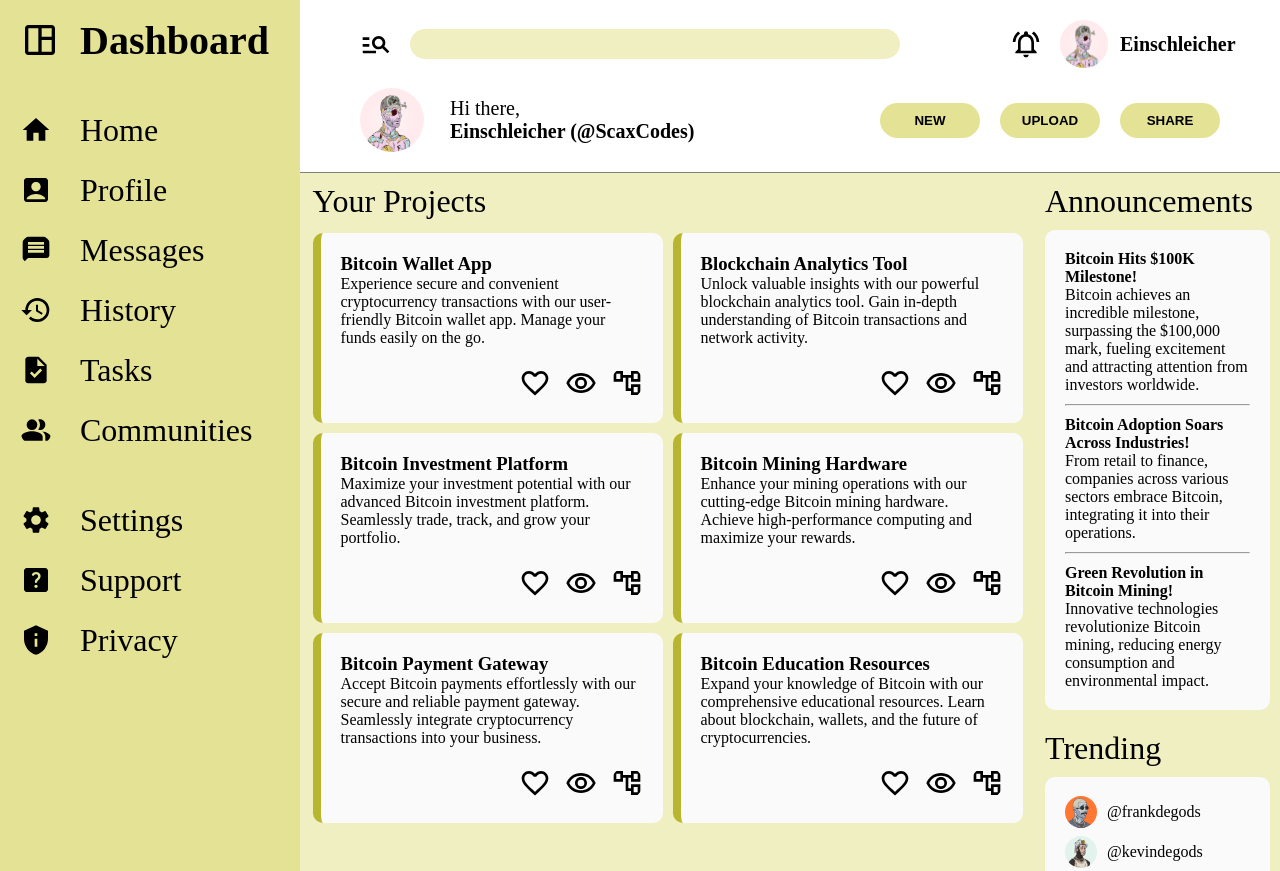
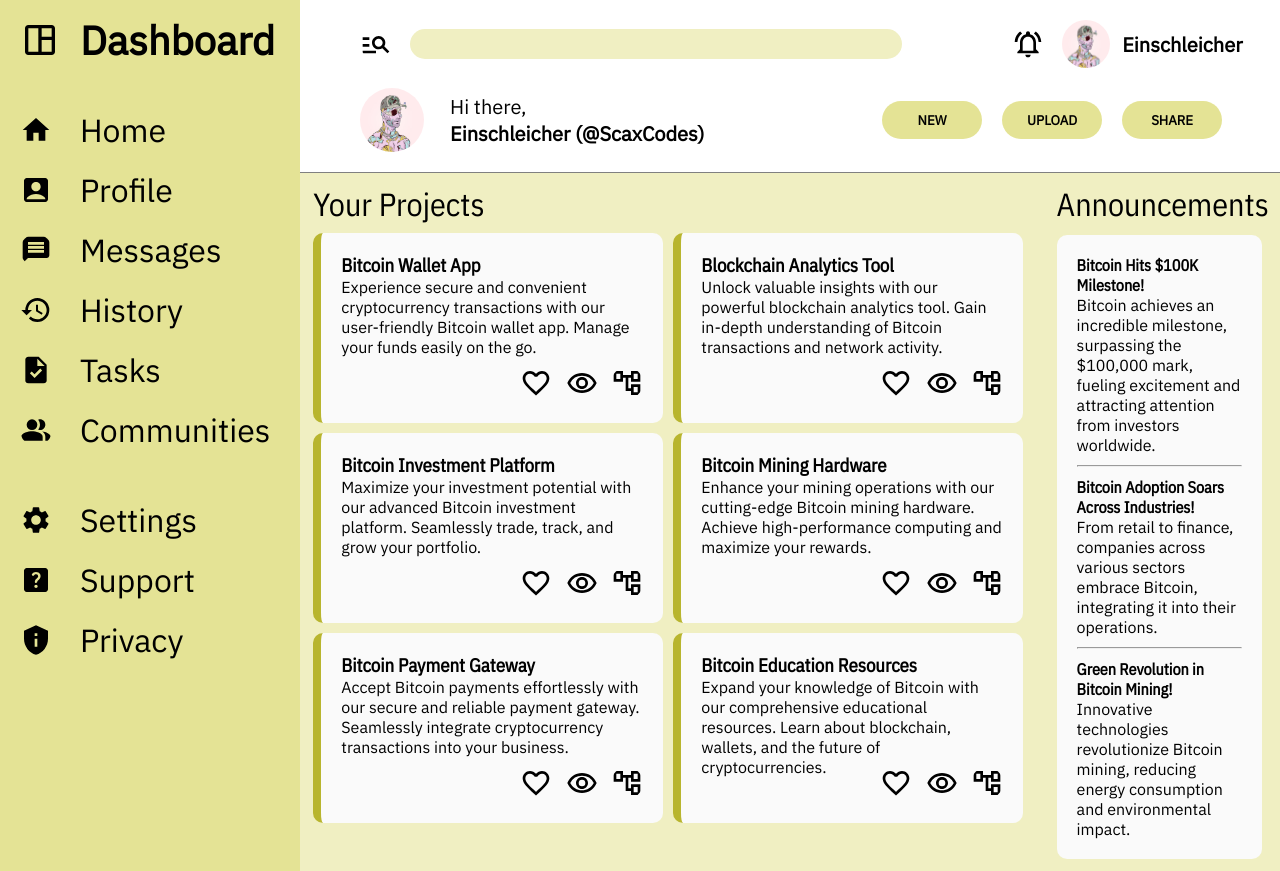
Before and after one commit to Einschleicher/odin-admin-dashboard, a plain HTML site: page index.html in a window 1280 px wide. Shown: the top 871 px of the page. Drawn offline with nearby package versions, Linux system fonts and the light colour scheme.

Commit message:
Change font and fix icon-trio positioning bug

```diff
--- a/index.html
+++ b/index.html
@@ -5,6 +5,9 @@
     <meta name="viewport" content="width=device-width, initial-scale=1.0">
     <title>Einschleichers Legendary Admin Dashboard</title>
     <link rel="stylesheet" href="styles.css">
+    <link rel="preconnect" href="https://fonts.googleapis.com">
+    <link rel="preconnect" href="https://fonts.gstatic.com" crossorigin>
+    <link href="https://fonts.googleapis.com/css2?family=IBM+Plex+Sans&family=IBM+Plex+Sans+Condensed&display=swap" rel="stylesheet">
 </head>
 <body>
     <div class="sidebar">
--- a/styles.css
+++ b/styles.css
@@ -2,6 +2,11 @@
     padding: 0;
     margin: 0;
     box-sizing: border-box;
+    font-family: 'IBM Plex Sans', sans-serif;
+}
+
+.content-title, .trending-title, .announcement-title, h3, h4 {
+    font-family: 'IBM Plex Sans Condensed', sans-serif;
 }
 
 body {
@@ -123,6 +128,7 @@ button {
     border-radius: 10px;
     padding: 20px;
     border-left: 8px solid #b8b52e;
+    position: relative;
 }
 
 .icon {
@@ -132,10 +138,13 @@ button {
 .icon-trio {
     text-align: right;
     padding: 20px 0;
+    position: absolute; /* little hack to fix the 5-liner in the last box, compared to 4-liners in the other boxes */
+    right: 20px;
+    bottom: 0px;
 }
 
 .content-container-two {
-    padding: 10px;
+    padding: 10px 20px;
     width: 25%;
     background-color: #f0efc2;
     display: flex;
```
